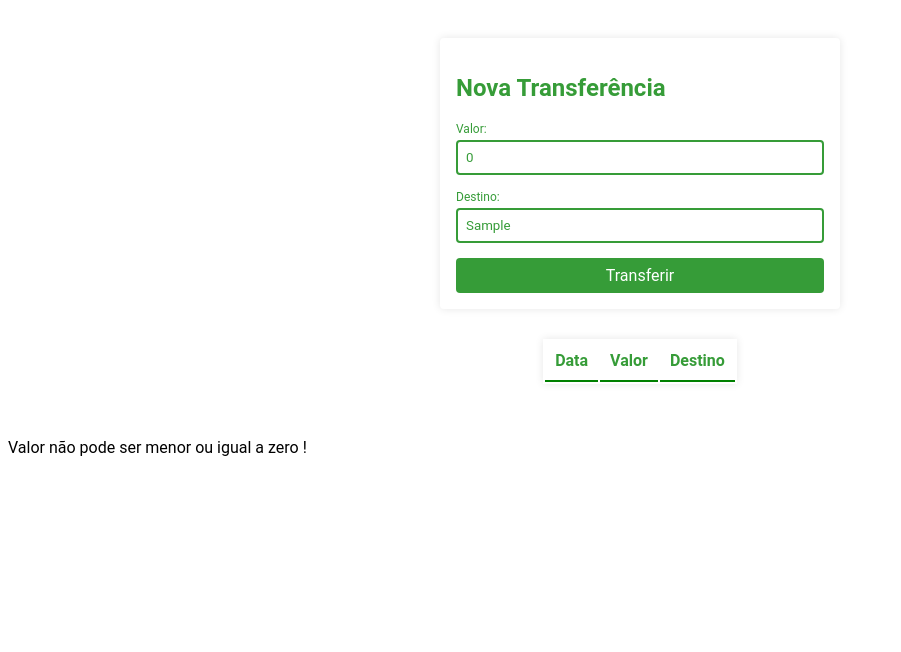
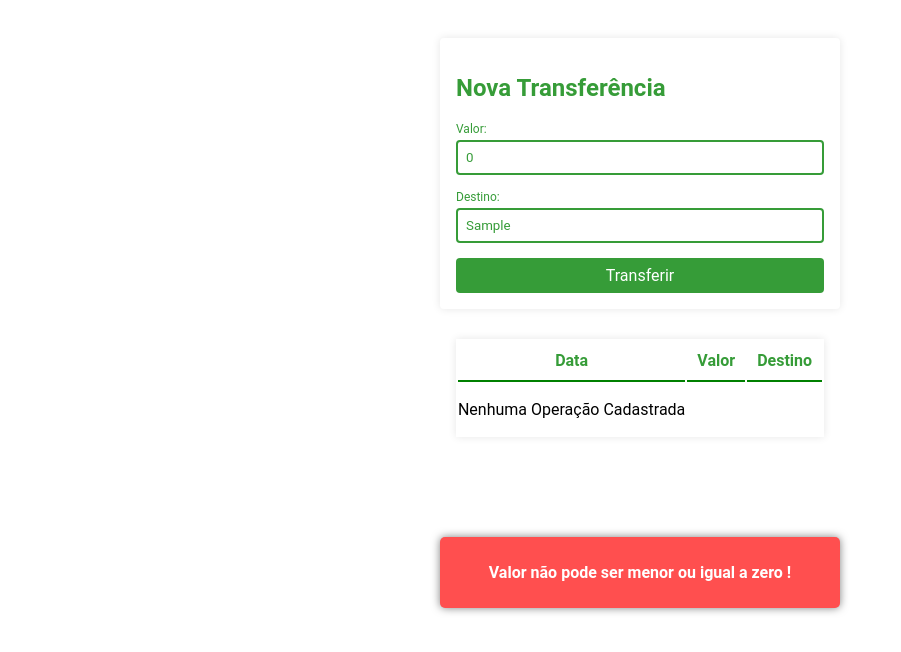
Before and after one commit to dcmunhoz/first-angular-app, an Angular app: page / in a window 1280 px wide. Both pictures are taken after typing "Sample" into the empty fields and a click on the button "Transferir". Shown: the top 652 px of the page, without its empty margins (0-901 px from the left). Built offline with nearby package versions, Linux system fonts and the light colour scheme.

Commit message:
Modulo 6 - Criando um service

```diff
--- a/src/app/app.component.html
+++ b/src/app/app.component.html
@@ -3,7 +3,11 @@
     (aoValidarErro)="validarErro($event)"
 ></app-nova-transferencia>
 
-<app-extrato
-    [transferenciasInput]="transferenciasAppComponent"
-    [mensagemErroInput]="mensagemErroAppComponent"
-></app-extrato>
+<app-extrato ></app-extrato>
+
+<div
+    *ngIf="mensagemErroAppComponent"
+    class="error-message"
+>
+    <p > {{ mensagemErroAppComponent }} </p>
+</div>
--- a/src/app/app.component.scss
+++ b/src/app/app.component.scss
@@ -0,0 +1,14 @@
+.error-message{
+    box-sizing: border-box;
+    margin: 0 auto;
+    margin-top: 100px;
+    text-align: center;
+    background-color: #ff4f4f;
+    max-width: 400px;
+    padding: 10px;
+    border-radius: 5px;
+    box-shadow: 0 0 8px rgba(0, 0, 0, 0.5);
+    color: #FFF;
+    font-weight: bold;
+
+}
--- a/src/app/app.component.ts
+++ b/src/app/app.component.ts
@@ -1,4 +1,5 @@
 import { Component } from '@angular/core';
+import { TransferenciaService } from './services/transferencia.service';
 
 @Component({
   selector: 'app-root',
@@ -6,15 +7,19 @@ import { Component } from '@angular/core';
   styleUrls: ['./app.component.scss']
 })
 export class AppComponent {
+  private _service: TransferenciaService;
+
   public title: string = 'Olá mundo !';
   public transferenciasAppComponent: any[] = [];
   public mensagemErroAppComponent: string = "";
 
+  constructor(service: TransferenciaService) {
+    this._service = service;
+  }
+
   transferir($event: any)
   {
-
-    let transferencia = { ...$event, data: new Date() };
-    this.transferenciasAppComponent.push(transferencia);
+    this._service.adicionar($event);
     console.log($event);
     console.log(this.transferenciasAppComponent);
   }
@@ -22,5 +27,4 @@ export class AppComponent {
   validarErro($event: string){
     this.mensagemErroAppComponent = $event;
   }
-
 }
--- a/src/app/extrato/extrato.component.html
+++ b/src/app/extrato/extrato.component.html
@@ -4,14 +4,15 @@
         <th class="tabela__cabecalho__conteudo">Valor</th>
         <th class="tabela__cabecalho__conteudo">Destino</th>
     </thead>
-    <tbody class="tabela__linha">
-        <tr *ngFor="let transferencia of transferenciasInput">
+    <tbody *ngIf="transferenciasInput.length > 0; else listaVazia" >
+        <tr class="tabela__linha"  *ngFor="let transferencia of transferenciasInput">
             <td class="tabela__conteudo" >{{transferencia.data | date:'short' }}</td>
             <td class="tabela__conteudo" >{{transferencia.valor | currency }}</td>
             <td class="tabela__conteudo" >{{transferencia.destino}}</td>
         </tr>
     </tbody>
 </table>
-<br />
-<br />
-<p *ngIf="mensagemErroInput"> {{ mensagemErroInput }} </p>
+
+<ng-template #listaVazia>
+    <p>Nenhuma Operação Cadastrada</p>
+</ng-template>
--- a/src/app/extrato/extrato.component.ts
+++ b/src/app/extrato/extrato.component.ts
@@ -1,4 +1,5 @@
 import { Component, Input, OnInit } from '@angular/core';
+import { TransferenciaService } from '../services/transferencia.service';
 
 @Component({
   selector: 'app-extrato',
@@ -6,14 +7,16 @@ import { Component, Input, OnInit } from '@angular/core';
   styleUrls: ['./extrato.component.scss']
 })
 export class ExtratoComponent implements OnInit {
+  public transferenciasInput: any[] = [];
 
+  private _service: TransferenciaService;
 
-  @Input() transferenciasInput: any[] = [];
-  @Input() mensagemErroInput: string = "";
-
-  constructor() { }
+  constructor(service: TransferenciaService) {
+    this._service = service;
+  }
 
   ngOnInit(): void {
+    this.transferenciasInput = this._service.transferencias;
   }
 
 }
--- /dev/null
+++ b/src/app/services/transferencia.service.ts
@@ -0,0 +1,24 @@
+import { Injectable } from '@angular/core';
+
+@Injectable({
+  providedIn: 'root'
+})
+export class TransferenciaService {
+
+  private listaTransferencias: any[] = [];
+
+  constructor() { }
+
+  get transferencias(){
+    return this.listaTransferencias;
+  }
+
+  adicionar(transferencia: any){
+    this.hidratar(transferencia);
+    this.listaTransferencias.push(transferencia);
+  }
+
+  hidratar(transferencia: any){
+    transferencia.data = new Date();
+  }
+}
```
Also changed, not shown: 1 other file (tests, documents, lock files or other folders).
